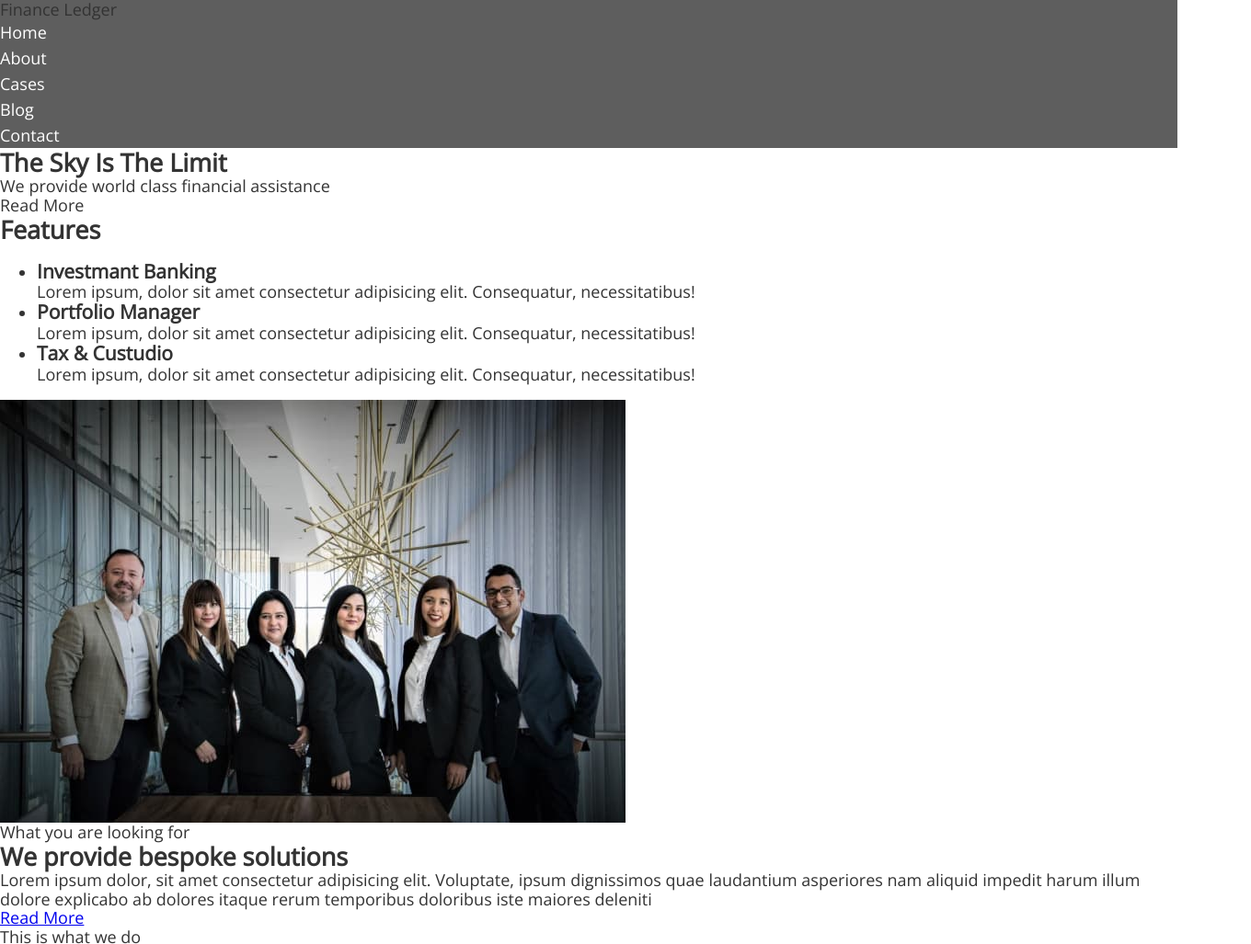
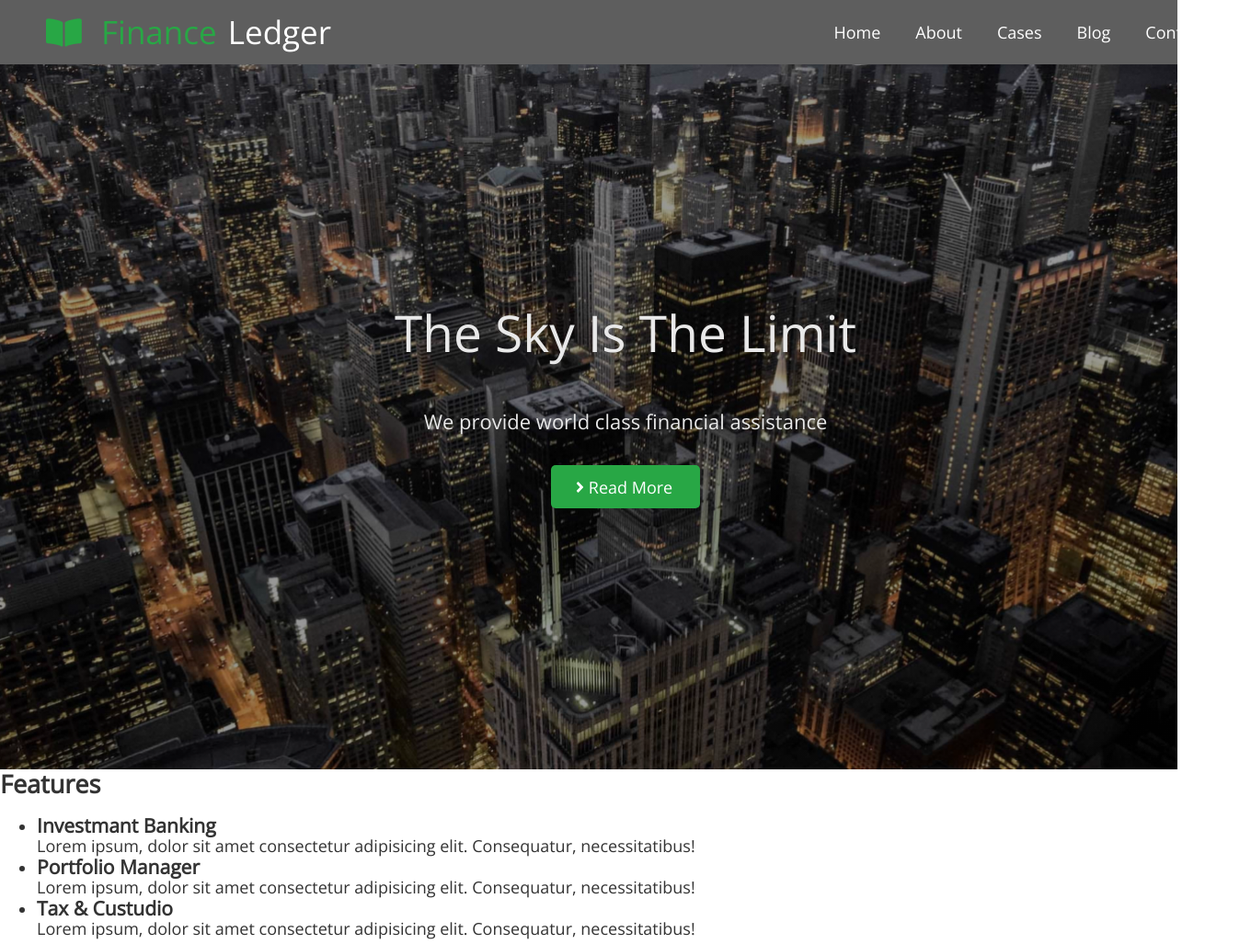
Before and after one commit to OleksandrSlus/fson-79-pllumy, a plain HTML site: page index.html in a window 1280 px wide. Shown: the top 1027 px of the page at 92% size, 1360 px wide, since content can reach past the window. Drawn offline with nearby package versions, Linux system fonts and the light colour scheme.

Commit message:
Add header + hero

```diff
--- a/css/styles.css
+++ b/css/styles.css
@@ -7,7 +7,7 @@
 
 /* base */
 body {
-  font-family: 'Open Sans', sans-serif;
+  font-family: "Open Sans", sans-serif;
   color: var(--primary-text-color);
   font-size: 18px;
   background-color: var(--main-bg-color);
@@ -59,7 +59,95 @@ address {
   background-color: #5e5e5e;
 }
 
+.header .container {
+  padding: 0 50px;
+}
+
+.nav {
+  display: flex;
+  align-items: center;
+  /* justify-content: space-between; */
+}
+
+.logo {
+  font-size: 35px;
+  line-height: 1.21;
+  color: var(--secondary-text-color);
+  display: flex;
+  align-items: center;
+}
+
+.logo-icon {
+  margin-right: 20px;
+}
+
+.accent {
+  color: var(--accent-color);
+  margin-right: 12px;
+}
+
+.nav-list {
+  display: flex;
+  margin-left: auto;
+  gap: 38px;
+}
+
+/* .nav-item:not(:last-child) {
+margin-right: 38px;
+} */
+
+/* .nav-item + .nav-item{
+  margin-left: 38px;
+} */
+
 .nav-link {
   line-height: 1.56;
   color: var(--secondary-text-color);
+  padding: 21px 0;
+  display: inline-block;
 }
+
+/* ======= hero ======== */
+.hero {
+  padding: 259px 0 284px 0;
+  background-image: linear-gradient(
+      0deg,
+      rgba(0, 0, 0, 0.4),
+      rgba(0, 0, 0, 0.4)
+    ),
+    url("../images/hero/hero-bg.jpg");
+  background-repeat: no-repeat;
+  background-size: cover;
+  background-position: center;
+  max-width: 1360px;
+  margin: 0 auto;
+  text-align: center;
+}
+
+.hero-title {
+  font-weight: 300;
+  font-size: 55px;
+  line-height: 1.2;
+  color: #e9e9e9;
+  margin-bottom: 45px;
+}
+.hero-text {
+  font-size: 22px;
+  line-height: 1.67;
+  color: #e9e9e9;
+  margin-bottom: 29px;
+}
+
+.hero-link {
+  background-color: var(--accent-color);
+  border-radius: 5px;
+
+  line-height: 1.56;
+  text-align: center;
+  color: var(--secondary-text-color);
+  padding: 10px 30px 9px 27px;
+
+  display: inline-flex;
+  align-items: center;
+  gap: 5px;
+}
--- a/index.html
+++ b/index.html
@@ -29,24 +29,40 @@
   </head>
   <body>
     <header class="header">
+      <div class="container">
         <nav class="nav">
-        <a class="logo link" href="./index.html">Finance Ledger</a>
+          <a class="logo link" href="./index.html">
+            <svg class="logo-icon" width="40" height="35">
+              <use href="./images/icons/sprite.svg#icon-logo"></use>
+            </svg>
+            <span class="accent">Finance</span> Ledger</a
+          >
           <ul class="nav-list list">
             <li class="nav-item"><a class="nav-link link" href="">Home</a></li>
             <li class="nav-item"><a class="nav-link link" href="">About</a></li>
             <li class="nav-item"><a class="nav-link link" href="">Cases</a></li>
             <li class="nav-item"><a class="nav-link link" href="">Blog</a></li>
-          <li class="nav-item"><a class="nav-link link" href="">Contact</a></li>
+            <li class="nav-item">
+              <a class="nav-link link" href="">Contact</a>
+            </li>
           </ul>
         </nav>
+      </div>
     </header>
 
     <!-- Main content -->
     <main>
       <section class="hero">
+        <div class="container">
           <h1 class="hero-title">The Sky Is The Limit</h1>
           <p class="hero-text">We provide world class financial assistance</p>
-        <a class="hero-link link" href="#">Read More</a>
+          <a class="hero-link link" href="#">
+            <svg class="hero-link-icon" width="9" height="18">
+              <use href="./images/icons/sprite.svg#icon-angle-right"></use>
+            </svg>
+            Read More</a
+          >
+        </div>
       </section>
 
       <!-- Features section -->
```
Also changed, not shown: images/hero/hero-bg.jpg (added), images/icons/sprite.svg (added), 2 other files. Lines whose indentation alone changed are shown as unchanged.
